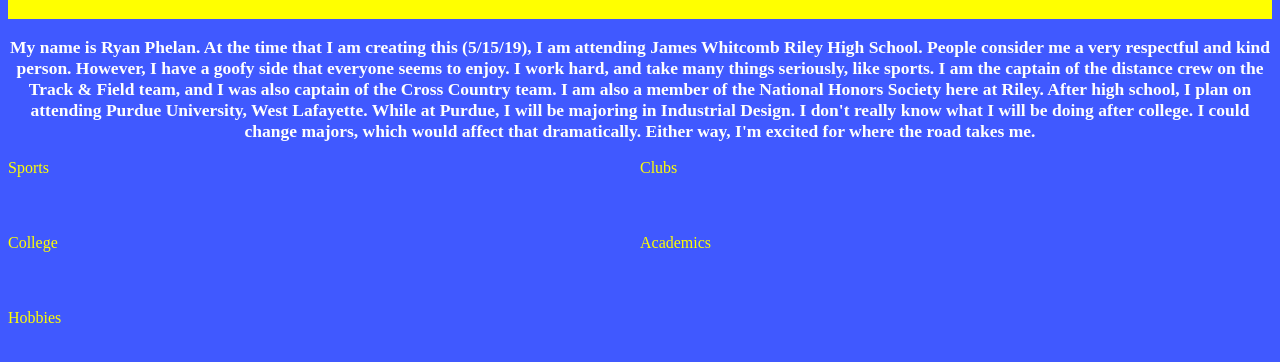
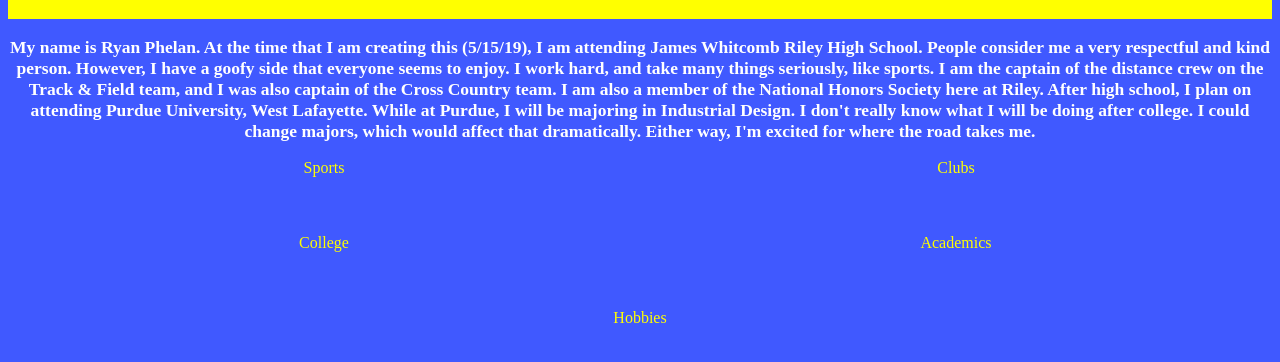
Before and after one commit to ryan71117/Final-Project, a plain HTML site: page index.html in a window 1280 px wide. Shown: the part 306-668 px from the top of the page. Drawn offline with Linux system fonts and the light colour scheme.

Commit message:
Update HighSchoolPortfolio.css

```diff
--- a/HighSchoolPortfolio.css
+++ b/HighSchoolPortfolio.css
@@ -44,6 +44,7 @@ h2{
   height: 75px;
   display: flex;
   flex-direction: row;
+  justify-content: space-around;
 }
 .item {
   width: 50%;
@@ -55,4 +56,5 @@ h2{
   display: block;
   color: yellow;
   text-decoration: none;
+  text-align: center;
 }
```
